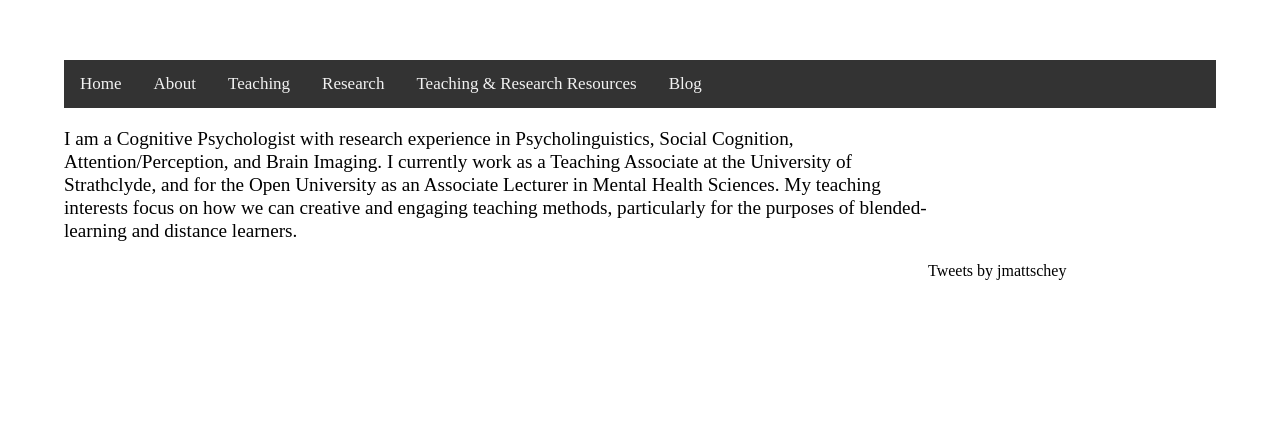
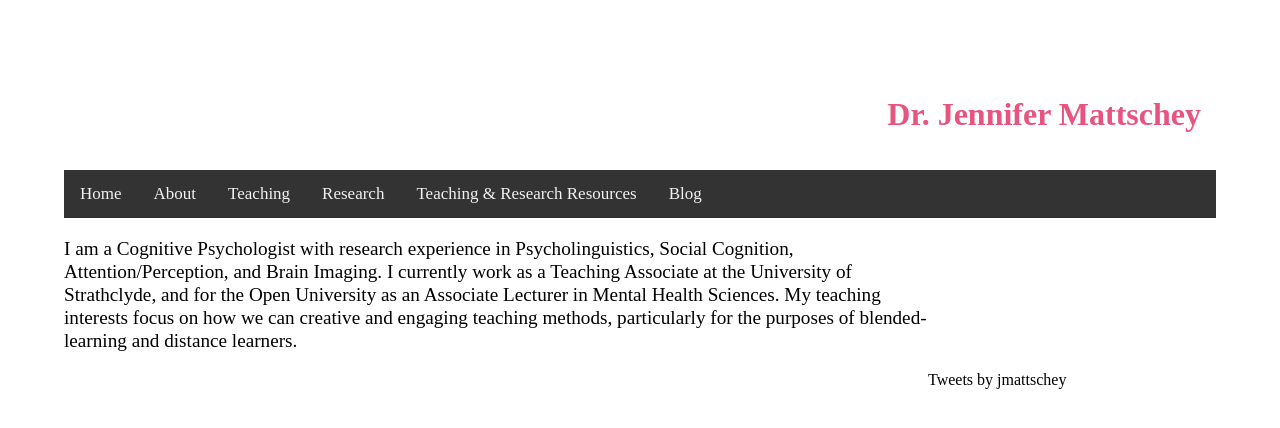
Before and after one commit to jmattschey/jmattschey.github.io, a Jekyll site: the page built from index.html, in a window 1280 px wide. Shown: the top 428 px of the page. Built offline with Jekyll 4.4.1, drawn with Linux system fonts in a browser that asks for light colours; comment, search, counter and statistics services are not loaded.

Commit message:
Update default.html

```diff
--- a/_layouts/default.html
+++ b/_layouts/default.html
@@ -6,8 +6,11 @@
 			<link rel="stylesheet" type="text/css" href="/css/main.css">
 			<link rel="stylesheet" type="text/css" href="/css/style.css">
 		</head>
+
 		<body>
-
+			<div class="header">
+ 				 <h1>Dr. Jennifer Mattschey</h1>
+			</div>
 			<div class="topnav">
 	        		<a href="/">Home</a>
 		        	<a href="/about">About</a>
```
